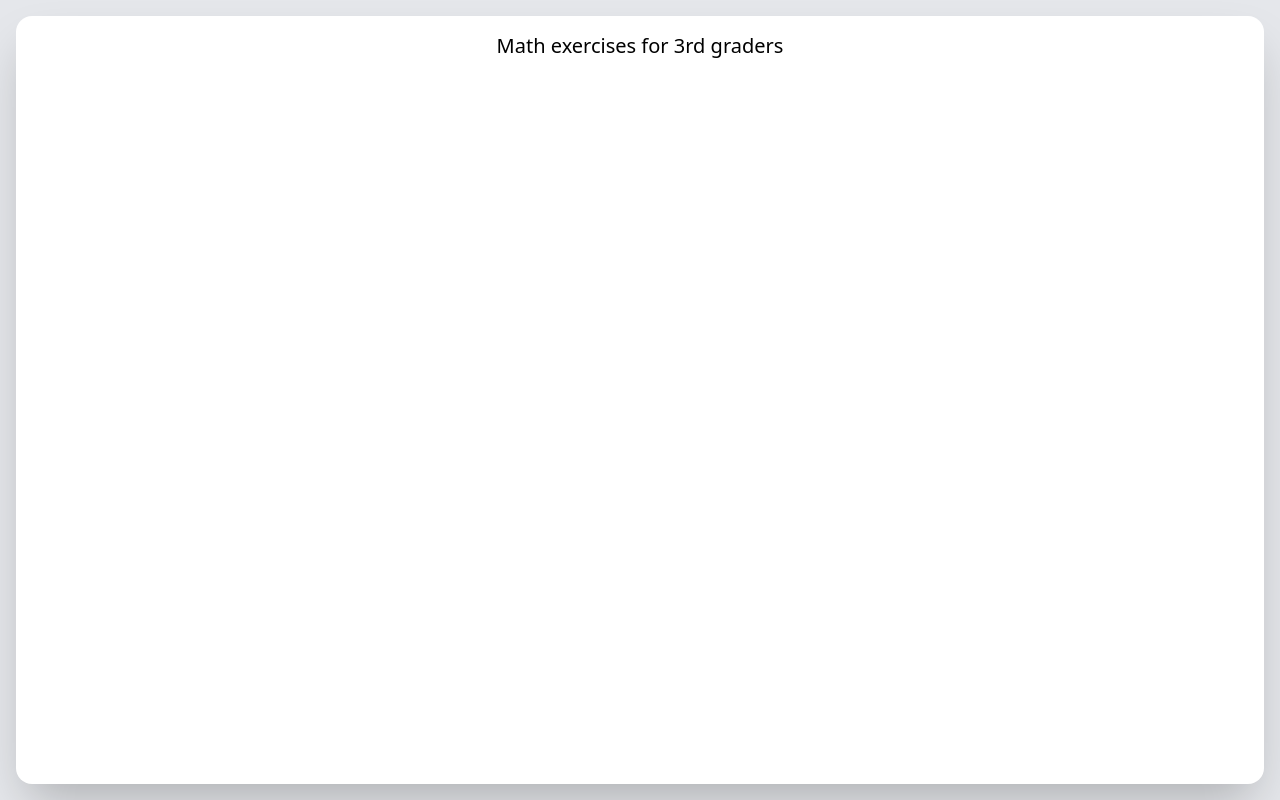
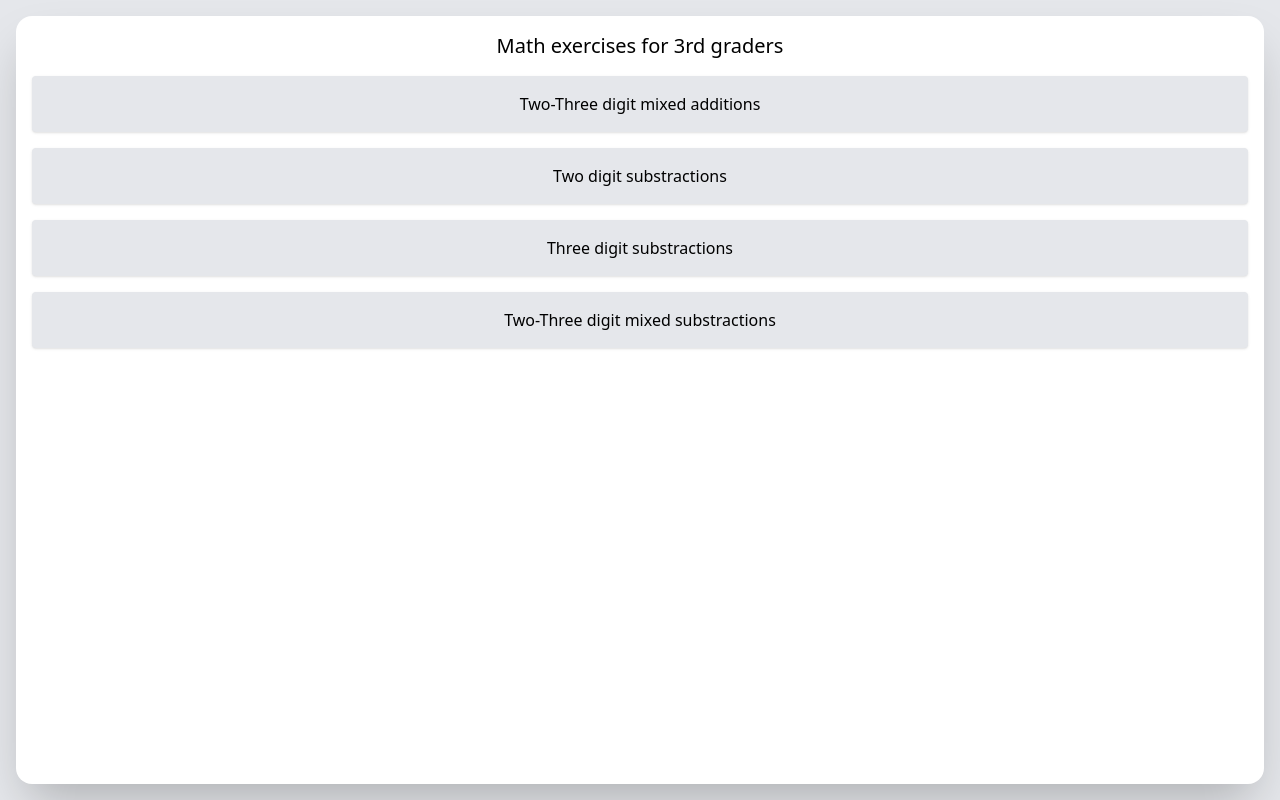
Before and after one commit to polatengin/vaduz, a React (Create React App) app: page / in a window 1280 px wide. Built offline with nearby package versions, Linux system fonts and the light colour scheme.

Commit message:
adding menu items, if menu is showing on the page

```diff
--- a/src/App.tsx
+++ b/src/App.tsx
@@ -6,6 +6,14 @@ export const App: FunctionComponent = () => {
     <div className="w-screen h-screen bg-gray-200 p-4">
       <div className="w-full h-full rounded-2xl shadow-2xl bg-white p-4">
         <h1 className="flex justify-center text-xl">Math exercises for 3rd graders</h1>
+        { showMenu &&
+          <div className="flex flex-col gap-4 mt-4">
+            <button className="py-4 bg-gray-200 rounded shadow">Two-Three digit mixed additions</button>
+            <button className="py-4 bg-gray-200 rounded shadow">Two digit substractions</button>
+            <button className="py-4 bg-gray-200 rounded shadow">Three digit substractions</button>
+            <button className="py-4 bg-gray-200 rounded shadow">Two-Three digit mixed substractions</button>
+          </div>
+        }
       </div>
     </div>
   );
```
